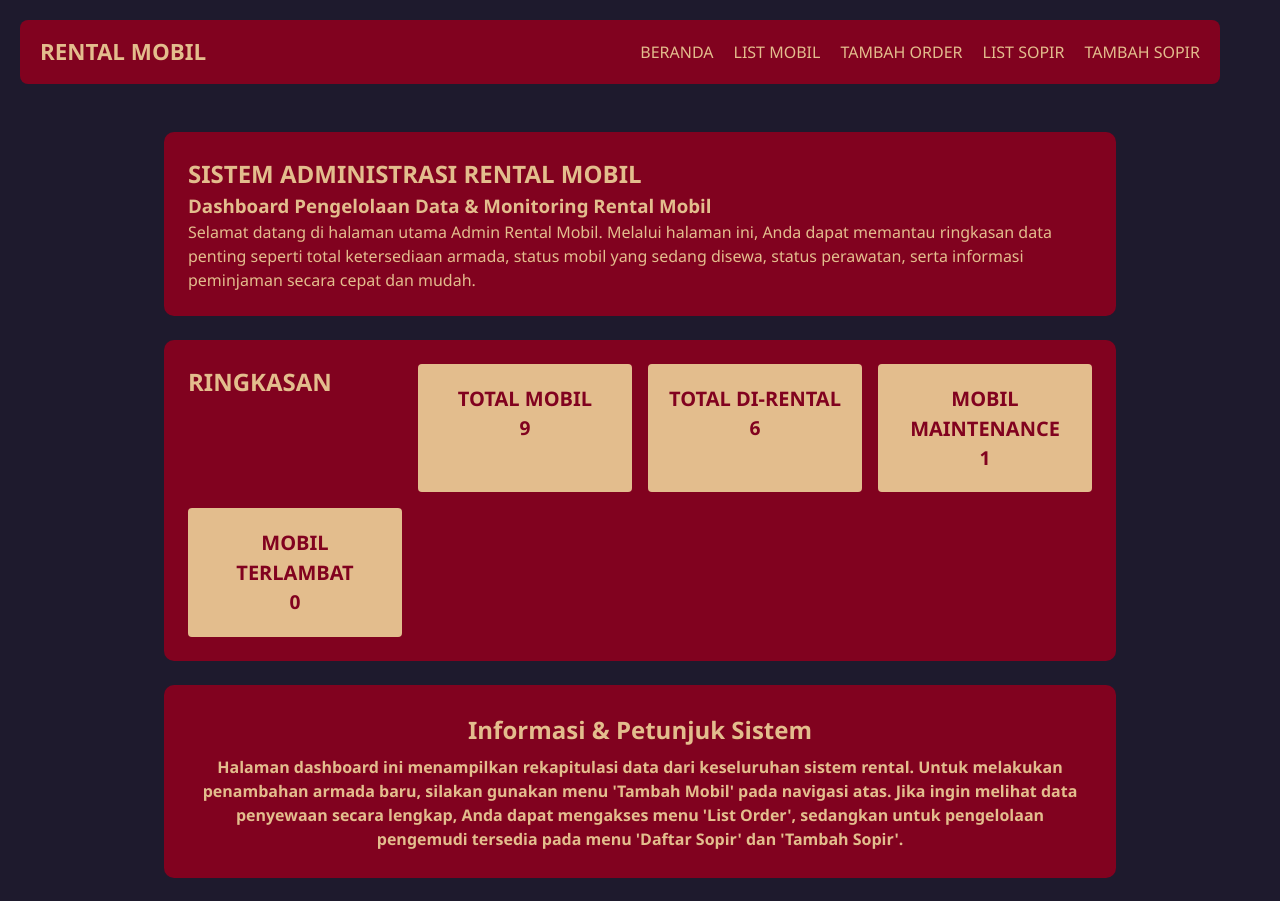
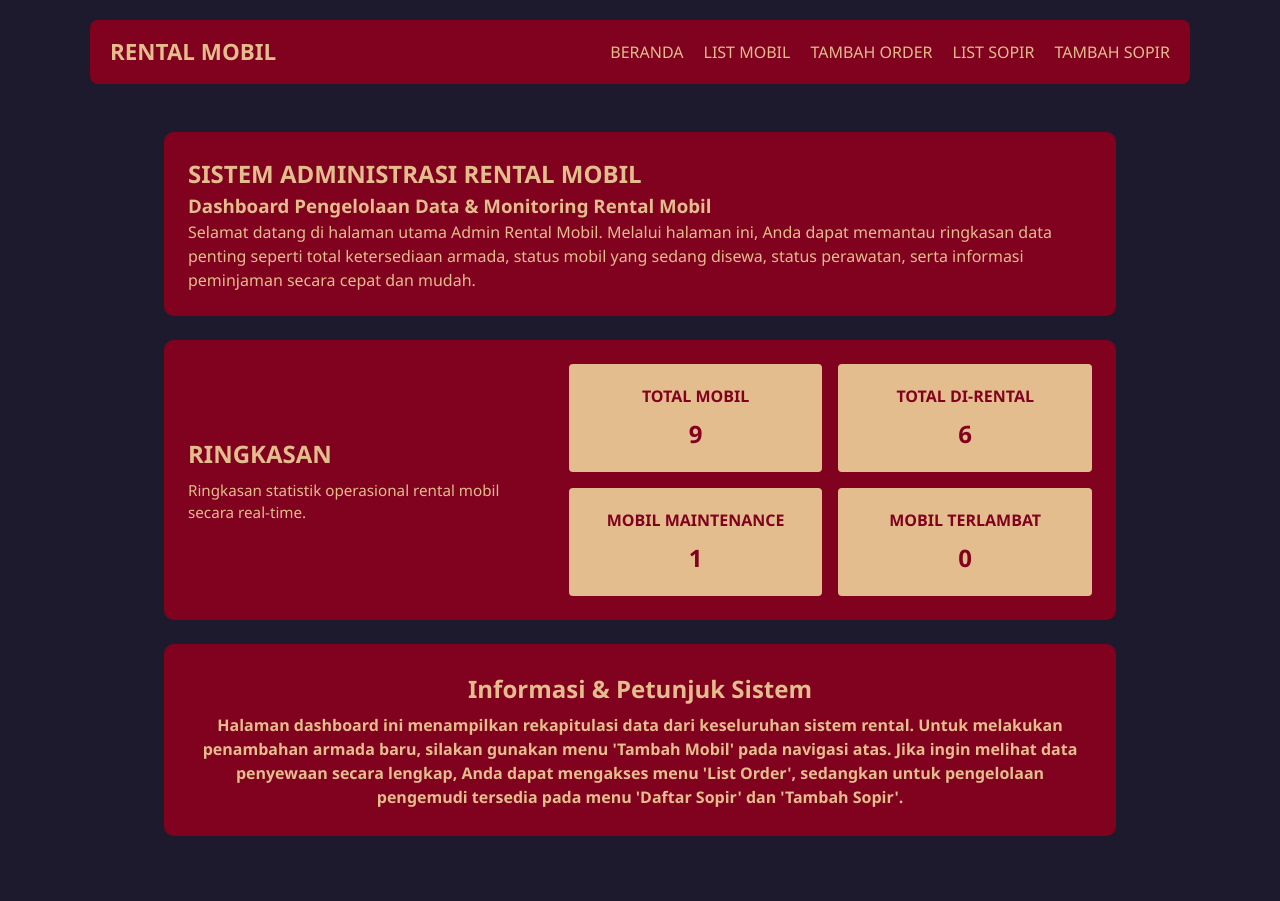
Before and after one commit to Naufal-farhan/D-P-Web, a PHP site: page /Jobsheet-06/index.html in a window 1280 px wide. Shown: the top 901 px of the page. Run offline with PHP 8.4, Linux system fonts and the light colour scheme.

Commit message:
modifikasi kontent form

```diff
--- a/Jobsheet/Jobsheet-06/anggota/list.html
+++ b/Jobsheet/Jobsheet-06/anggota/list.html
@@ -8,7 +8,7 @@
 </head>
 <body>
     <header>
-        <h1>SIMPUS-MINI</h1>
+        <h1>RENTAL MOBIL</h1>
         <button type="button" id="nav-toggle-btn" class="nav-toggle-label" aria-label="Menu">&#9776;</button>
         <nav>
             <ul>
--- a/Jobsheet/Jobsheet-06/assets/css/style.css
+++ b/Jobsheet/Jobsheet-06/assets/css/style.css
@@ -13,22 +13,18 @@ body {
 }
 
 header {
-background-color: #81021f;
+    background-color: #81021f;
     color: #e3bd8d;
+max-width: 1100px; /* <--- Ubah angka ini agar pas dengan konten di bawah */
 
-    /* Tambahkan max-width agar lebarnya sama dengan kotak konten di bawah */
-    max-width: 1200px; /* Sesuaikan dengan lebar kotak konten di bawah Anda */
+    width: 100%;       /* Agar responsif saat layar mengecil */
+    margin: 20px auto; /* 'auto' di kiri-kanan membuat posisi selalu pas di tengah */
 
-    /* Berikan jarak atas-bawah (misal 15px) dan 'auto' di kiri-kanan agar di tengah */
-    margin: 1.25rem 1.25rem;
-
-    /* Padding untuk memberikan jarak teks ke tepi kiri-kanan dalam header */
+    box-sizing: border-box; /* Mencegah padding menambah lebar elemen */
     padding: 15px 20px;
-
     display: flex;
     align-items: center;
     justify-content: space-between;
-    flex-wrap: wrap;
     border-radius: 8px;
 }
 
@@ -74,16 +70,47 @@ section h2 {
     color: #e3bd8d;
 }
 
-/* Kartu Statistik (CSS Grid) */
+/* Container Utama Ringkasan (Membagi Kiri & Kanan) */
 main section:nth-of-type(2) {
-    display: grid;
-    grid-template-columns: repeat(4, 1fr);
-    gap: 1rem ;
-    justify-content:space-between;
+    display: flex;
+    justify-content: space-between;
+    align-items: center; /* Membuat isi kolom kiri dan kanan rata tengah secara vertikal */
+    gap: 2rem;
+    padding: 1.5rem; /* Tambahkan padding jika menggunakan pembungkus merah */
 }
 
+/* Area Kiri: Teks & Judul */
+main section:nth-of-type(2) .ringkasan-info {
+    flex: 1; /* Mengambil proporsi ruang di sebelah kiri */
+}
+
+main section:nth-of-type(2) .ringkasan-info h2 {
+    font-size: 1.5rem;
+    font-weight: 700;
+    color: #e3bd8d; /* Warna krem agar kontras dengan latar belakang merah */
+    margin-bottom: 0.5rem;
+}
+
+main section:nth-of-type(2) .ringkasan-info p {
+    font-size: 0.95rem;
+    color: #e3bd8d;
+    line-height: 1.4;
+}
+
+/* Area Kanan: Grid 2x2 untuk 4 Kartu */
+main section:nth-of-type(2) .ringkasan-cards {
+    flex: 1.5; /* Mengambil proporsi ruang lebih lebar di sebelah kanan */
+    display: grid;
+    grid-template-columns: repeat(2, 1fr); /* Membagi kartu menjadi 2 kolom x 2 baris */
+    gap: 1rem;
+}
+
+/* Styling Kartu (Sesuai dengan CSS Asli Anda) */
 main section:nth-of-type(2) article {
-    justify-content:center;
+    display: flex;
+    flex-direction: column;
+    justify-content: center;
+    align-items: center;
     background-color: #e3bd8d;
     border-radius: 3.9px;
     padding: 1.25rem;
@@ -92,14 +119,17 @@ main section:nth-of-type(2) article {
 }
 
 main section:nth-of-type(2) article h3 {
-    font-size: 1.25rem;
+    font-size: 1rem; /* Ukuran disesuaikan agar muat di grid 2x2 */
     font-weight: 700;
     color: #81021f;
+    margin-bottom: 0.5rem;
 }
+
 main section:nth-of-type(2) article p {
-    font-size: 1.20rem;
+    font-size: 1.5rem; /* Ukuran angka diperbesar sedikit agar menonjol */
     font-weight: 700;
     color: #81021f;
+    margin: 0;
 }
 
 main section:nth-of-type(3) h3 {
--- a/Jobsheet/Jobsheet-06/buku/list.html
+++ b/Jobsheet/Jobsheet-06/buku/list.html
@@ -8,7 +8,7 @@
 </head>
 <body>
     <header>
-        <h1>SIMPUS-MINI</h1>
+        <h1>RENTAL MOBIL</h1>
         <button type="button" id="nav-toggle-btn" class="nav-toggle-label" aria-label="Menu">&#9776;</button>
         <nav>
             <ul>
@@ -25,8 +25,8 @@
         <section>
             <h2>Daftar Buku</h2>
             <div class="search-box">
-                <label for="search-input">Cari Judul Buku</label>
-                <input type="text" id="search-input" placeholder="Ketik judul buku...">
+                <label for="search-input">Cari Jenis Mobil</label>
+                <input type="text" id="search-input" placeholder="Ketik Jenis Mobil...">
             </div>
             <p id="loading-indicator" style="display:none;">Memuat data...</p>
             <div class="table-responsive">
--- a/Jobsheet/Jobsheet-06/index.html
+++ b/Jobsheet/Jobsheet-06/index.html
@@ -33,17 +33,22 @@
         </section>
 
         <section>
+            <!-- Kolom Kiri: Judul dan Keterangan Singkat -->
+            <div class="ringkasan-info">
                 <h2>RINGKASAN</h2>
+                <p>Ringkasan statistik operasional rental mobil secara real-time.</p>
+            </div>
+
+            <!-- Kolom Kanan: 4 Kartu Statistik disusun 2x2 -->
+            <div class="ringkasan-cards">
                 <article>
                     <h3>TOTAL MOBIL</h3>
                     <p>9</p>
                 </article>
-
                 <article>
                     <h3>TOTAL DI-RENTAL</h3>
                     <p>6</p>
                 </article>
-
                 <article>
                     <h3>MOBIL MAINTENANCE</h3>
                     <p>1</p>
@@ -52,6 +57,7 @@
                     <h3>MOBIL TERLAMBAT</h3>
                     <p>0</p>
                 </article>
+            </div>
         </section>
         <section>
             <h3>Informasi & Petunjuk Sistem</h3>
```
Also changed, not shown: other parts of Jobsheet/Jobsheet-06/assets/css/style.css (+1 -44 lines), Jobsheet/Jobsheet-06/anggota/tambah.html (+6 -6 lines), Jobsheet/Jobsheet-06/buku/tambah.html (+15 -26 lines). Lines whose indentation alone changed are shown as unchanged.
